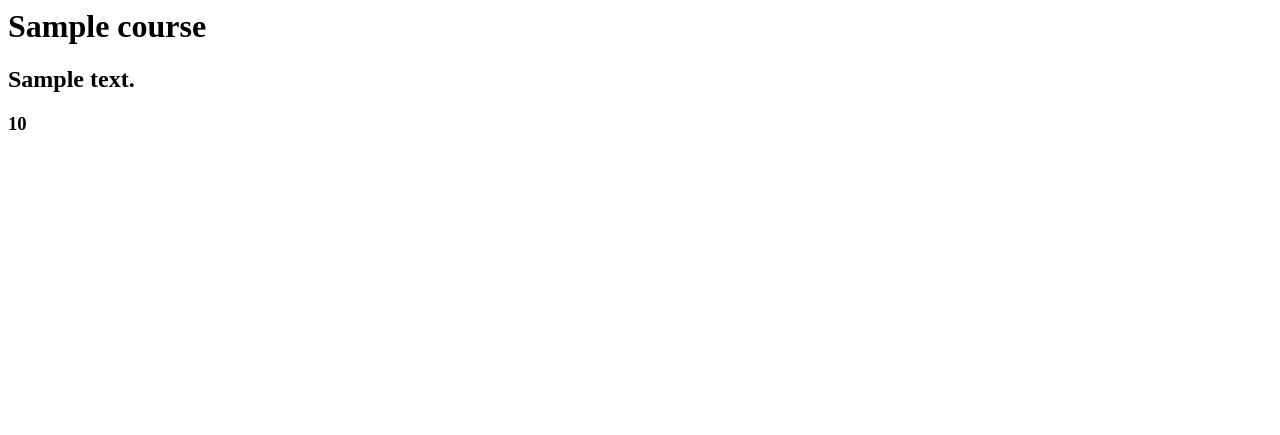
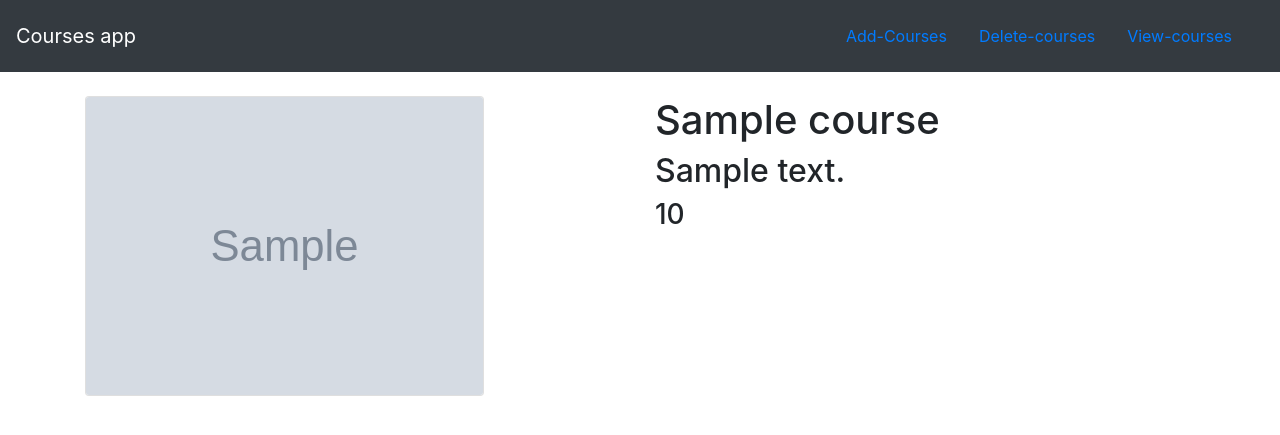
Before and after one commit to Veera-devp/Django-practice, a Django app: template foodapp/food/templates/food/detail.html in a window 1280 px wide. Shown: the top 435 px of the page. Run offline with Django 3.2, Linux system fonts and the light colour scheme; the template is opened without the code that fills it: most values are stand-ins (such as "Sample title", 1, 10 or a date in 2020); grey boxes marked "Sample" are stand-in pictures.

Commit message:
All the static files and image adding

```diff
--- a/foodapp/food/models.py
+++ b/foodapp/food/models.py
@@ -9,3 +9,4 @@ class course(models.Model):
     course_name = models.CharField(max_length=200)
     course_desc = models.CharField(max_length=200)
     course_price = models.IntegerField()
+    course_image = models.CharField(max_length=500,default="https://asdicourse.com/default.svg")
--- /dev/null
+++ b/foodapp/food/static/food/style.css
@@ -0,0 +1,3 @@
+body{
+      background-color: lightyellow;
+}
--- /dev/null
+++ b/foodapp/food/templates/food/base.html
@@ -0,0 +1,27 @@
+<!DOCTYPE html>
+<html lang="en">
+<head>
+      <meta charset="UTF-8">
+      <meta http-equiv="X-UA-Compatible" content="IE=edge">
+      <meta name="viewport" content="width=device-width, initial-scale=1.0">
+      <title>Courses List</title>
+      <link rel="stylesheet" href="https://cdn.jsdelivr.net/npm/bootstrap@4.0.0/dist/css/bootstrap.min.css" integrity="sha384-Gn5384xqQ1aoWXA+058RXPxPg6fy4IWvTNh0E263XmFcJlSAwiGgFAW/dAiS6JXm" crossorigin="anonymous">
+<script src="https://cdn.jsdelivr.net/npm/bootstrap@4.0.0/dist/js/bootstrap.min.js" integrity="sha384-JZR6Spejh4U02d8jOt6vLEHfe/JQGiRRSQQxSfFWpi1MquVdAyjUar5+76PVCmYl" crossorigin="anonymous"></script>
+
+      <title>Document</title>
+</head>
+<body>
+      <nav class="navbar navbar-dark bg-dark">
+            <a href="#" class="navbar-brand">Courses app</a>
+
+            <div class="navbar">
+                  <a class="nav-item nav-link link-primary" href="#">Add-Courses</a>
+                  <a class="nav-item nav-link link-primary" href="#">Delete-courses</a>
+                  <a class="nav-item nav-link link-primary" href="#">View-courses</a>
+            </div>
+      </nav>
+
+      {% block body %}
+      {% endblock %}
+</body>
+</html>
--- a/foodapp/food/templates/food/detail.html
+++ b/foodapp/food/templates/food/detail.html
@@ -1,3 +1,18 @@
-<h1>{{ course.course_name }}</h1>
-<h2>{{ course.course_desc }}</h2>
-<h3>{{ course.course_price }}</h3>
+{% extends 'food/base.html' %}
+
+{% block body %}
+<br/>
+<div class="container">
+      <div class="row">
+            <div class="col-md-6">
+                  <img  src="{{course.course_image}}" height="300px" class="card"/>
+            </div>
+            <div class="col-md-6">
+                  <h1>{{ course.course_name }}</h1>
+                  <h2>{{ course.course_desc }}</h2>
+                  <h3>{{ course.course_price }}</h3>
+            </div>
+      </div>
+</div>
+
+{% endblock %}
```
Also changed, not shown: foodapp/food/templates/food/index.html (+40 -4 lines), foodapp/db.sqlite3, foodapp/food/migrations/0002_course_course_image.py (added).
